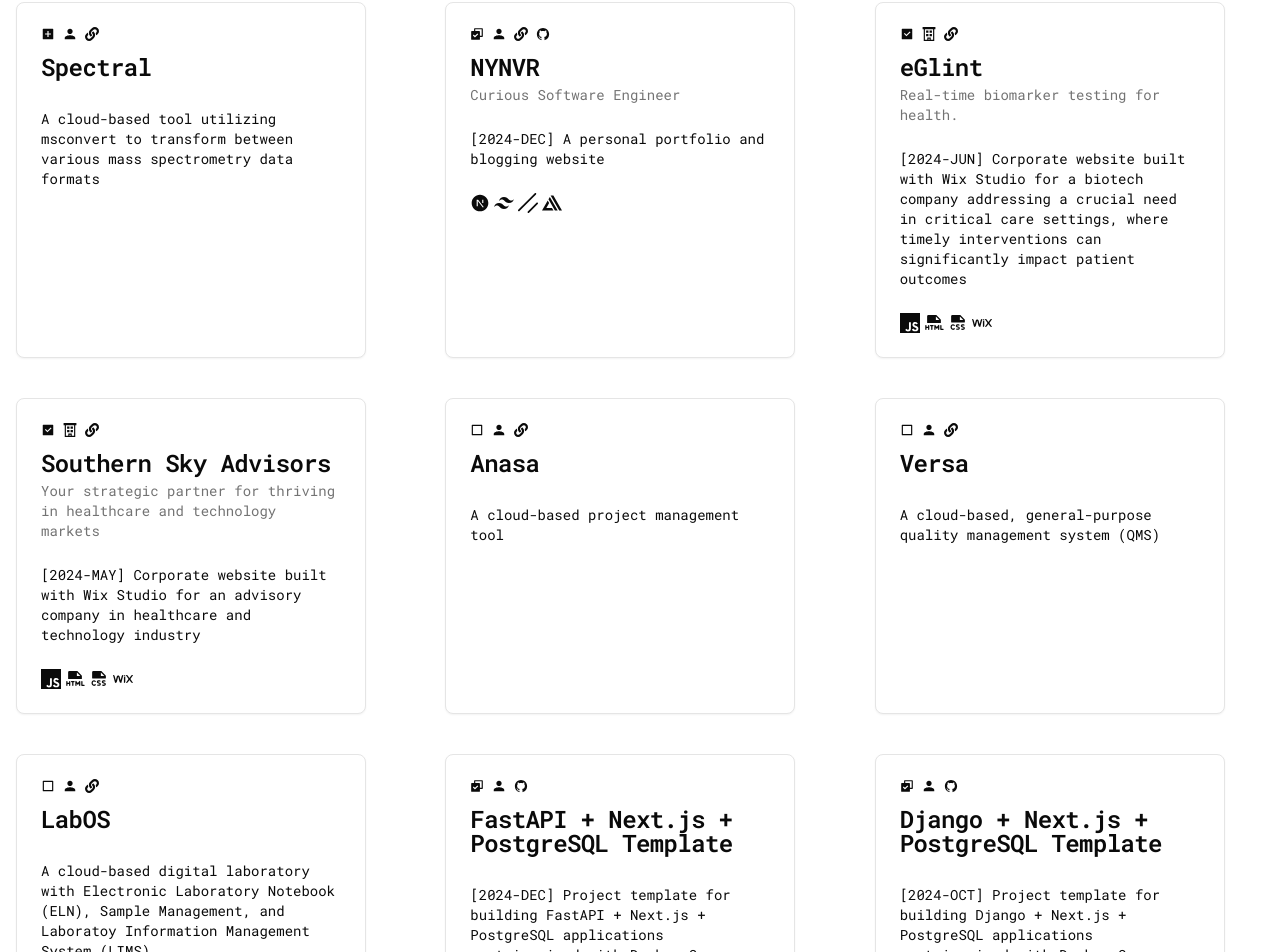
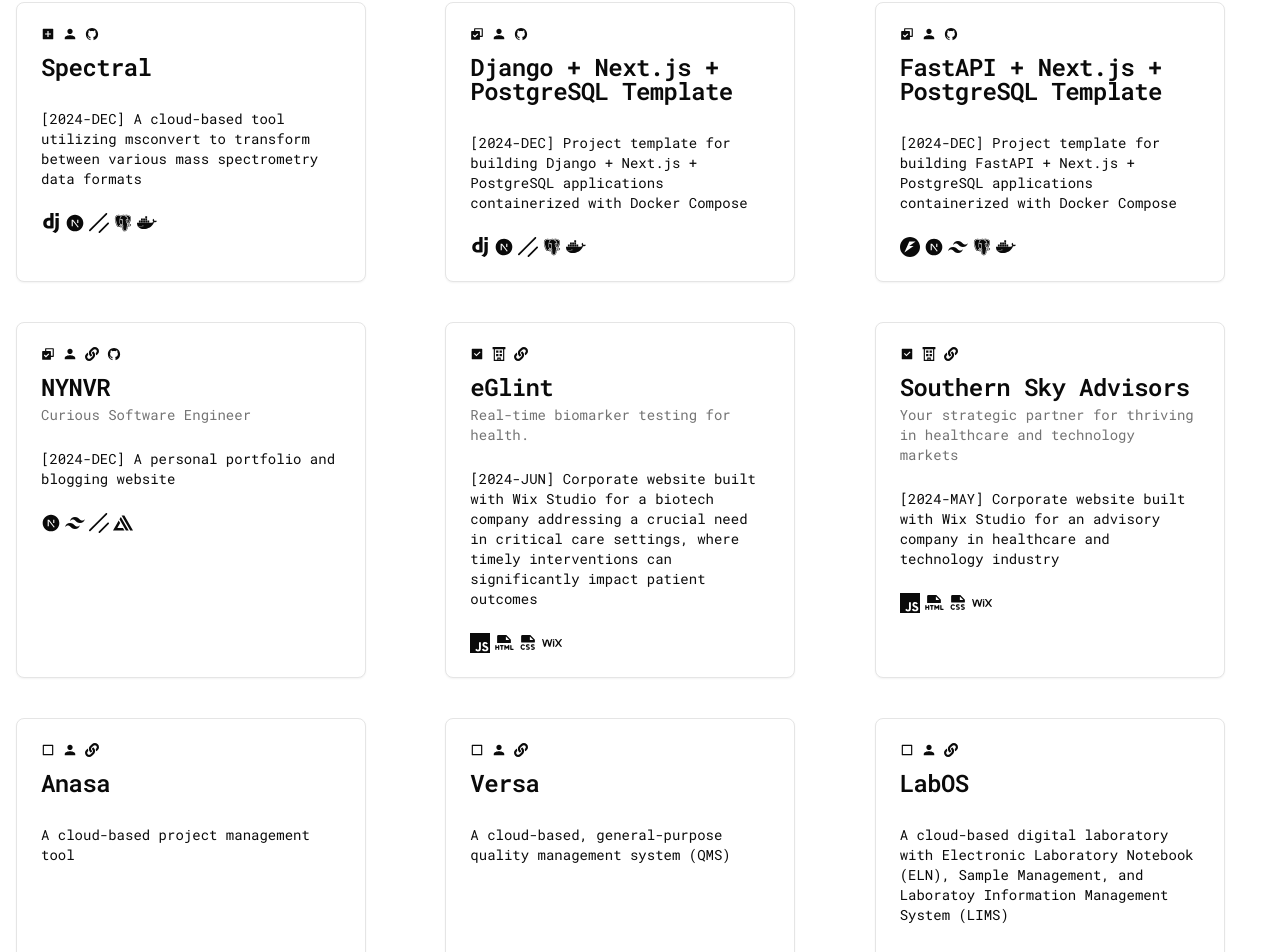
Before and after one commit to nynvr/nynvr.io, a Next.js app in the folder apps/web/: page /components/home in a window 1280 px wide. Shown: the part 772-1724 px from the top of the page. Built offline with nearby package versions, Linux system fonts and the light colour scheme.

Commit message:
add builder to profile subheadline; add spectral to projects;

```diff
--- a/apps/web/src/app/components/home/profile.tsx
+++ b/apps/web/src/app/components/home/profile.tsx
@@ -41,7 +41,7 @@ export default function HomeProfile() {
                 </div>
                 <div className="py-3">
                     <h1 className="font-black text-2xl">Noy Novera</h1>
-                    <p>Curious Software Engineer</p>
+                    <p>Curious Software Engineer | Builder</p>
                 </div>
                 <div className="py-3">
                     <p>
--- a/apps/web/src/app/components/home/projects.tsx
+++ b/apps/web/src/app/components/home/projects.tsx
@@ -52,8 +52,8 @@ export default function HomeProjects() {
                                 <IoMdPerson />
                                 <Link className="flex items-center"
                                     target="_blank"
-                                    href="#">
-                                    <FaLink />
+                                    href="https://github.com/nynvr/spectral">
+                                    <IoLogoGithub />
                                 </Link>
                             </div>
                             <CardTitle>
@@ -65,10 +65,86 @@ export default function HomeProjects() {
                             </CardTitle>
                             <CardDescription></CardDescription>
                         </CardHeader>
-                        <CardContent>
-                            A cloud-based tool utilizing msconvert to transform between various mass spectrometry data formats
-                        </CardContent>
-                        <CardFooter className="text-xl"></CardFooter>
+                        <CardContent>[2024-DEC] A cloud-based tool utilizing msconvert to transform between various mass spectrometry data formats</CardContent>
+                        <CardFooter className="text-xl">
+                            <TechStackItemC
+                                items={[
+                                    { icon: SiDjango, name: "Django" },
+                                    { icon: RiNextjsFill, name: "Next.js" },
+                                    { icon: SiShadcnui, name: "Shadcn UI" },
+                                    { icon: BiLogoPostgresql, name: "PostgreSQL" },
+                                    { icon: GrDocker, name: "Docker" }
+                                ]}
+                            />
+                        </CardFooter>
+                    </Card>
+
+                    <Card className="w-[350px]">
+                        <CardHeader>
+                            <div className="flex justify-start gap-2 text-sm content-center pb-2">
+                                <RiCheckboxMultipleFill />
+                                <IoMdPerson />
+                                <Link className="flex items-center"
+                                    target="_blank"
+                                    href="https://github.com/nynvr/django-nextjs-postgresql-template">
+                                    <IoLogoGithub />
+                                </Link>
+                            </div>
+                            <CardTitle>
+                                <Link className="flex items-center"
+                                    target="_blank"
+                                    href="#">
+                                    Django + Next.js + PostgreSQL Template
+                                </Link>
+                            </CardTitle>
+                            <CardDescription></CardDescription>
+                        </CardHeader>
+                        <CardContent>[2024-DEC] Project template for building Django + Next.js + PostgreSQL applications containerized with Docker Compose</CardContent>
+                        <CardFooter className="text-xl">
+                            <TechStackItemC
+                                items={[
+                                    { icon: SiDjango, name: "Django" },
+                                    { icon: RiNextjsFill, name: "Next.js" },
+                                    { icon: SiShadcnui, name: "Shadcn UI" },
+                                    { icon: BiLogoPostgresql, name: "PostgreSQL" },
+                                    { icon: GrDocker, name: "Docker" }
+                                ]}
+                            />
+                        </CardFooter>
+                    </Card>
+
+                    <Card className="w-[350px]">
+                        <CardHeader>
+                            <div className="flex justify-start gap-2 text-sm content-center pb-2">
+                                <RiCheckboxMultipleFill />
+                                <IoMdPerson />
+                                <Link className="flex items-center"
+                                    target="_blank"
+                                    href="https://github.com/nynvr/fastapi-nextjs-postgresql-template">
+                                    <IoLogoGithub />
+                                </Link>
+                            </div>
+                            <CardTitle>
+                                <Link className="flex items-center"
+                                    target="_blank"
+                                    href="#">
+                                    FastAPI + Next.js + PostgreSQL Template
+                                </Link>
+                            </CardTitle>
+                            <CardDescription></CardDescription>
+                        </CardHeader>
+                        <CardContent>[2024-DEC] Project template for building FastAPI + Next.js + PostgreSQL applications containerized with Docker Compose</CardContent>
+                        <CardFooter className="text-xl">
+                            <TechStackItemC
+                                items={[
+                                    { icon: SiFastapi, name: "FastAPI" },
+                                    { icon: RiNextjsFill, name: "Next.js" },
+                                    { icon: RiTailwindCssFill, name: "Tailwind CSS" },
+                                    { icon: BiLogoPostgresql, name: "PostgreSQL" },
+                                    { icon: GrDocker, name: "Docker" }
+                                ]}
+                            />
+                        </CardFooter>
                     </Card>
 
                     <Card className="w-[350px]">
@@ -252,74 +328,6 @@ export default function HomeProjects() {
                         </CardContent>
                         <CardFooter className="text-xl"></CardFooter>
                     </Card>
-
-                    <Card className="w-[350px]">
-                        <CardHeader>
-                            <div className="flex justify-start gap-2 text-sm content-center pb-2">
-                                <RiCheckboxMultipleFill />
-                                <IoMdPerson />
-                                <Link className="flex items-center"
-                                    target="_blank"
-                                    href="https://github.com/nynvr/fastapi-nextjs-postgresql-template">
-                                    <IoLogoGithub />
-                                </Link>
-                            </div>
-                            <CardTitle>
-                                <Link className="flex items-center"
-                                    target="_blank"
-                                    href="https://nynvr.io/">
-                                    FastAPI + Next.js + PostgreSQL Template
-                                </Link>
-                            </CardTitle>
-                            <CardDescription></CardDescription>
-                        </CardHeader>
-                        <CardContent>[2024-DEC] Project template for building FastAPI + Next.js + PostgreSQL applications containerized with Docker Compose</CardContent>
-                        <CardFooter className="text-xl">
-                            <TechStackItemC
-                                items={[
-                                    { icon: SiFastapi, name: "FastAPI" },
-                                    { icon: RiNextjsFill, name: "Next.js" },
-                                    { icon: RiTailwindCssFill, name: "Tailwind CSS" },
-                                    { icon: BiLogoPostgresql, name: "PostgreSQL" },
-                                    { icon: GrDocker, name: "Docker" }
-                                ]}
-                            />
-                        </CardFooter>
-                    </Card>
-
-                    <Card className="w-[350px]">
-                        <CardHeader>
-                            <div className="flex justify-start gap-2 text-sm content-center pb-2">
-                                <RiCheckboxMultipleFill />
-                                <IoMdPerson />
-                                <Link className="flex items-center"
-                                    target="_blank"
-                                    href="https://github.com/nynvr/django-nextjs-postgresql-template">
-                                    <IoLogoGithub />
-                                </Link>
-                            </div>
-                            <CardTitle>
-                                <Link className="flex items-center"
-                                    target="_blank"
-                                    href="https://nynvr.io/">
-                                    Django + Next.js + PostgreSQL Template
-                                </Link>
-                            </CardTitle>
-                            <CardDescription></CardDescription>
-                        </CardHeader>
-                        <CardContent>[2024-OCT] Project template for building Django + Next.js + PostgreSQL applications containerized with Docker Compose</CardContent>
-                        <CardFooter className="text-xl">
-                            <TechStackItemC
-                                items={[
-                                    { icon: SiDjango, name: "Django" },
-                                    { icon: RiNextjsFill, name: "Next.js" },
-                                    { icon: SiShadcnui, name: "Shadcn UI" },
-                                    { icon: BiLogoPostgresql, name: "PostgreSQL" },
-                                    { icon: GrDocker, name: "Docker" }
-                                ]}
-                            />
-                        </CardFooter>
-                    </Card>
                 </div>
             </div>
         </div>
```
